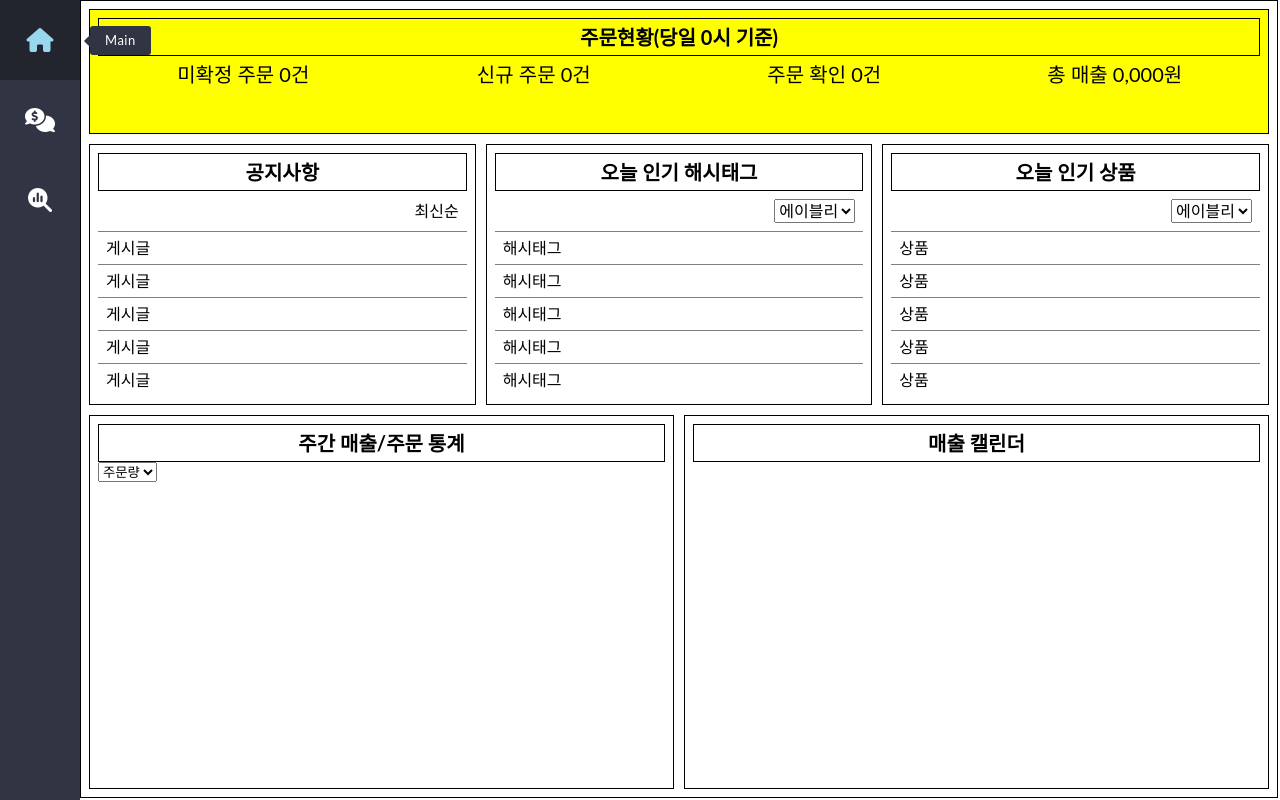
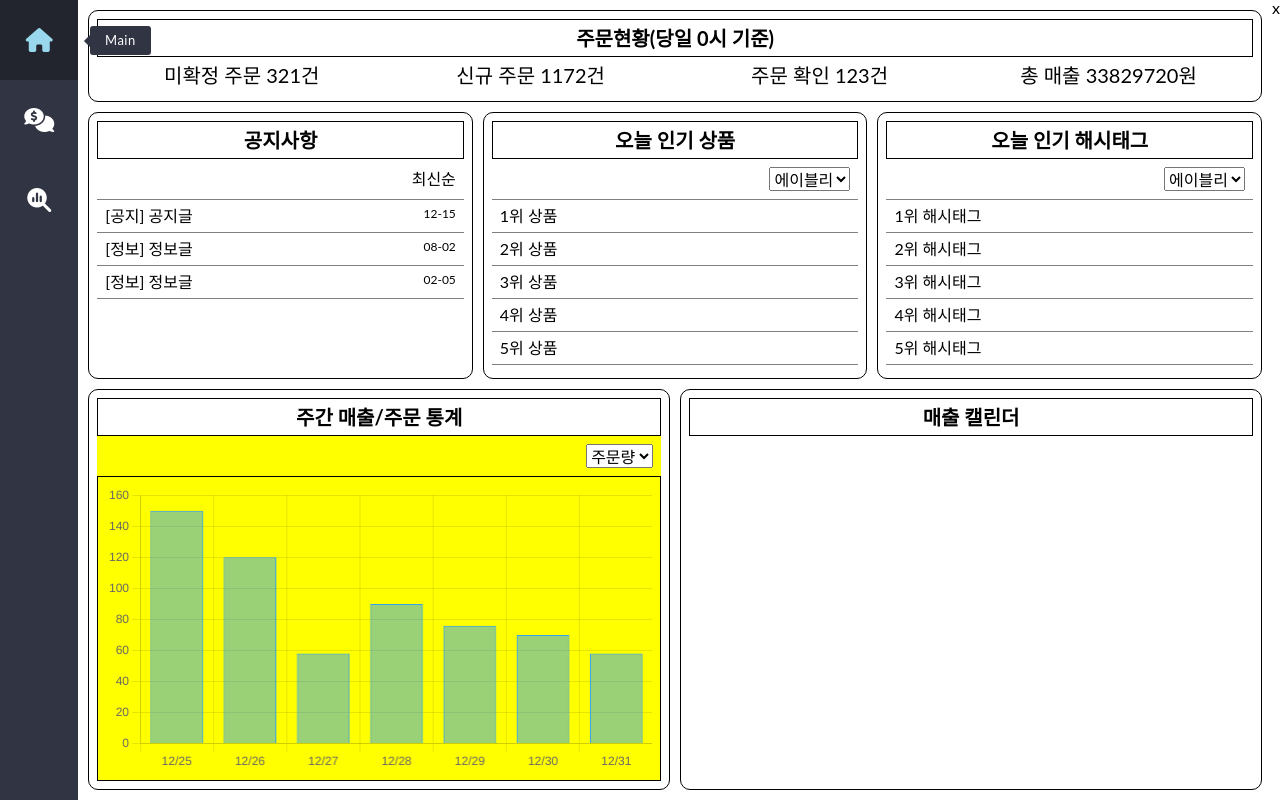
Before and after one commit to seojong789/sellbuddy-ecommerce-management, a website: page src/pages/main/main.html in a window 1280 px wide. Drawn offline with nearby package versions, Linux system fonts and the light colour scheme.

Commit message:
FEAT:디자인 수정, 차트 추가, JSON 연동

```diff
--- a/src/pages/main/main.css
+++ b/src/pages/main/main.css
@@ -1,14 +1,16 @@
-#content {
-  width: calc(100vw - 100px);
+#main-container {
+  width: calc(100vw - 80px);
   height: calc(100vh - 20px);
+  padding: 10px;
 
   display: grid;
   grid-template-columns: repeat(6, 1fr);
-  grid-template-rows: 1fr 2fr 3fr;
-  grid-gap: 10px 10px;
+  grid-template-rows: auto 2fr 3fr;
+  grid-gap: 10px;
 
-  div {
+  .content-box {
     border: 1px solid black;
+    border-radius: 10px;
     padding: 1vh;
 
     h1 {
@@ -26,6 +28,8 @@
 
     ul,
     ol {
+      border-bottom: 1px solid gray;
+
       font-size: clamp(10px, 2vmin, 20px);
 
       p {
@@ -35,6 +39,8 @@
         display: flex;
         align-items: center;
         justify-content: right;
+
+        font-size: clamp(10px, 2vmin, 20px);
 
         select {
           height: 100%;
@@ -49,24 +55,24 @@
         a {
           text-decoration: none;
           color: inherit;
+
+          span {
+            float: right;
+
+            font-size: clamp(7.5px, 1.5vmin, 15px);
+          }
         }
       }
-    }
-
-    ol {
-      list-style-type: "i";
     }
   }
 }
 
 #main-order {
-  background-color: yellow;
   grid-column: 1/7;
   grid-row-start: 1;
 
   p {
-    max-height: calc(50% - 2vh);
-
+    max-height: 50%;
     display: flex;
     align-items: center;
     justify-content: space-around;
@@ -89,26 +95,41 @@
 #main-notice {
   grid-column: 1/3;
   grid-row-start: 2;
+}
 
+#main-popular-product {
+  grid-column: 3/5;
+  grid-row-start: 2;
 }
 
 #main-hashtag {
-  grid-column: 3/5;
-  grid-row-start: 2;
-
-}
-
-#main-popular-product {
   grid-column: 5/7;
   grid-row-start: 2;
-
 }
 
 #main-sales-chart {
   grid-column: 1/4;
   grid-row-start: 3;
 
-  select {}
+  div {
+    background-color: yellow;
+    height: 3vmin;
+    padding: 1vh;
+
+    display: flex;
+    align-items: center;
+    justify-content: right;
+
+    select {
+      height: 100%;
+      font-size: clamp(10px, 2vmin, 20px);
+    }
+  }
+
+  .week-chart {
+    border: 1px solid black;
+    min-height: 75%;
+  }
 }
 
 #main-sales-calendar {
--- a/src/pages/main/main.html
+++ b/src/pages/main/main.html
@@ -2,48 +2,48 @@
 <html lang="en">
 
 <head>
-  <meta charset="UTF-8" />
-  <meta name="viewport" content="width=device-width, initial-scale=1.0" />
+  <meta charset="UTF-8">
+  <meta name="viewport" content="width=device-width, initial-scale=1.0">
   <title>Main Page</title>
-  <link rel="stylesheet" href="../../index.css" />
-  <link rel="stylesheet" href="https://cdnjs.cloudflare.com/ajax/libs/font-awesome/6.6.0/css/all.min.css" />
+  <link rel="stylesheet" href="../../index.css">
+  <link rel="stylesheet" href="./main.css">
+  <link rel="stylesheet" href="https://cdnjs.cloudflare.com/ajax/libs/font-awesome/6.6.0/css/all.min.css">
 </head>
 
 <body>
-  <div id="content">
+  <div id="main-container">
 
-    <head>
-      <meta charset="UTF-8" />
-      <meta name="viewport" content="width=device-width, initial-scale=1.0" />
-      <title>Main Page</title>
-      <link rel="stylesheet" href="../../index.css" />
-      <link rel="stylesheet" href="https://cdnjs.cloudflare.com/ajax/libs/font-awesome/6.6.0/css/all.min.css" />
-      <link rel="stylesheet" href="./main.css" />
-    </head>
+    <div id="main-order" class="content-box">
+    </div>
 
-    <body>
-      <div id="content">
-        <div id="main-order">
-          <h1>주문현황(당일 0시 기준)</h1>
-          <p>
-            <span>미확정 주문 0건</span>
-            <span>신규 주문 0건</span>
-            <span>주문 확인 0건</span>
-            <span>총 매출 0,000원</span>
-          </p>
-        </div>
-        <div id="main-notice">
+    <div id="main-notice" class="content-box">
       <h1>공지사항</h1>
       <ul>
         <p>최신순</p>
-            <li><a href="">게시글</a></li>
-            <li><a href="">게시글</a></li>
-            <li><a href="">게시글</a></li>
-            <li><a href="">게시글</a></li>
-            <li><a href="">게시글</a></li>
+        <li><a href="">[공지] 공지글 <span>12-15</span></a></li>
+        <li><a href="">[정보] 정보글 <span>08-02</span></a></li>
+        <li><a href="">[정보] 정보글 <span>02-05</span></a></li>
       </ul>
     </div>
-        <div id="main-hashtag">
+
+    <div id="main-popular-product" class="content-box">
+      <h1>오늘 인기 상품</h1>
+      <ol>
+        <p>
+          <select name="product-platform" id="product-platform">
+            <option value="ably">에이블리</option>
+            <option value="zigzag">지그재그</option>
+          </select>
+        </p>
+        <li>1위 상품</li>
+        <li>2위 상품</li>
+        <li>3위 상품</li>
+        <li>4위 상품</li>
+        <li>5위 상품</li>
+      </ol>
+    </div>
+
+    <div id="main-hashtag" class="content-box">
       <h1>오늘 인기 해시태그</h1>
       <ol>
         <p>
@@ -52,42 +52,36 @@
             <option value="zigzag">지그재그</option>
           </select>
         </p>
-            <li>해시태그</li>
-            <li>해시태그</li>
-            <li>해시태그</li>
-            <li>해시태그</li>
-            <li>해시태그</li>
+        <li>1위 해시태그</li>
+        <li>2위 해시태그</li>
+        <li>3위 해시태그</li>
+        <li>4위 해시태그</li>
+        <li>5위 해시태그</li>
       </ol>
     </div>
-        <div id="main-popular-product">
-          <h1>오늘 인기 상품</h1>
-          <ol>
-            <p>
-              <select name="product-platform" id="product-platform">
-                <option value="ably">에이블리</option>
-                <option value="zigzag">지그재그</option>
-              </select>
-            </p>
-            <li>상품</li>
-            <li>상품</li>
-            <li>상품</li>
-            <li>상품</li>
-            <li>상품</li>
-          </ol>
-        </div>
-        <div id="main-sales-chart">
+
+    <div id="main-sales-chart" class="content-box">
       <h1>주간 매출/주문 통계</h1>
+      <div>
         <select name="chart-data" id="chart-data">
           <option value="product-count">주문량</option>
           <option value="product-sale">매출</option>
         </select>
       </div>
-        <div id="main-sales-calendar">
+      <div class="week-chart">
+        <canvas id="week-count"></canvas>
+      </div>
+    </div>
+
+    <div id="main-sales-calendar" class="content-box">
       <h1>매출 캘린더</h1>
     </div>
   </div>
   <script src="../../components/sidebar.js" type="module"></script>
-      <script src="./main.js" type="module"></script>
+  <!-- <script src="./calendar.js" type="module"></script> -->
+  <script src="https://cdn.jsdelivr.net/npm/chart.js"></script>
+x  <script src="./main.js" type="module"></script>
+  <script src="https://cdn.jsdelivr.net/npm/axios/dist/axios.min.js"></script>
 </body>
 
 </html>
--- /dev/null
+++ b/src/pages/main/main.js
@@ -0,0 +1,66 @@
+axios
+  .get("http://127.0.0.1:5500/v4.json")
+  .then((res) => {
+    let products = res.data;
+    let todayCount = 0;
+    let todaySale = 0;
+
+    for (let i = 0; i < products.length; i++) {
+      for (let j = 0; j < products[i].platforms.length; j++) {
+        for (let k = 0; k < products[i].platforms[j].sales.length; k++) {
+          if (products[i].platforms[j].sales[k].date == "2023-12-31") {
+            todayCount += products[i].platforms[j].sales[k].quantity;
+            todaySale += products[i].platforms[j].sales[k].quantity * products[i].price
+          }
+        }
+      }
+    }
+    let productsHTML = `
+      <h1>주문현황 <span>(당일 0시 기준)</span></h1>
+      <p>
+        <span>미확정 주문 321건</span>
+        <span>신규 주문 ${todayCount}건</span>
+        <span>주문 확인 123건</span>
+        <span>총 매출 ${todaySale}원</span>
+      </p>`;
+
+    document.querySelector("#main-order").innerHTML = productsHTML;
+  })
+  .catch((error) => {
+    console.log("error 발생 : " + error);
+  });
+
+const chartOptions = {
+  responsive: true,
+  maintainAspectRatio: false,
+  scales: {
+    y: {
+      beginAtZero: true,
+    },
+  },
+  plugins: {
+    legend: {
+      display: false,
+    },
+  },
+};
+
+document.addEventListener("DOMContentLoaded", (event) => {
+  const weeklyCountChart = new Chart(
+    document.getElementById("week-count").getContext("2d"),
+    {
+      type: "bar",
+      data: {
+        labels: ["12/25", "12/26", "12/27", "12/28", "12/29", "12/30", "12/31"],
+        datasets: [
+          {
+            label: "주문",
+            data: [150, 120, 58, 90, 76, 70, 58],
+            borderWidth: 1,
+          },
+        ],
+      },
+      options: chartOptions,
+    }
+  );
+});
```
Lines whose indentation alone changed are shown as unchanged.
